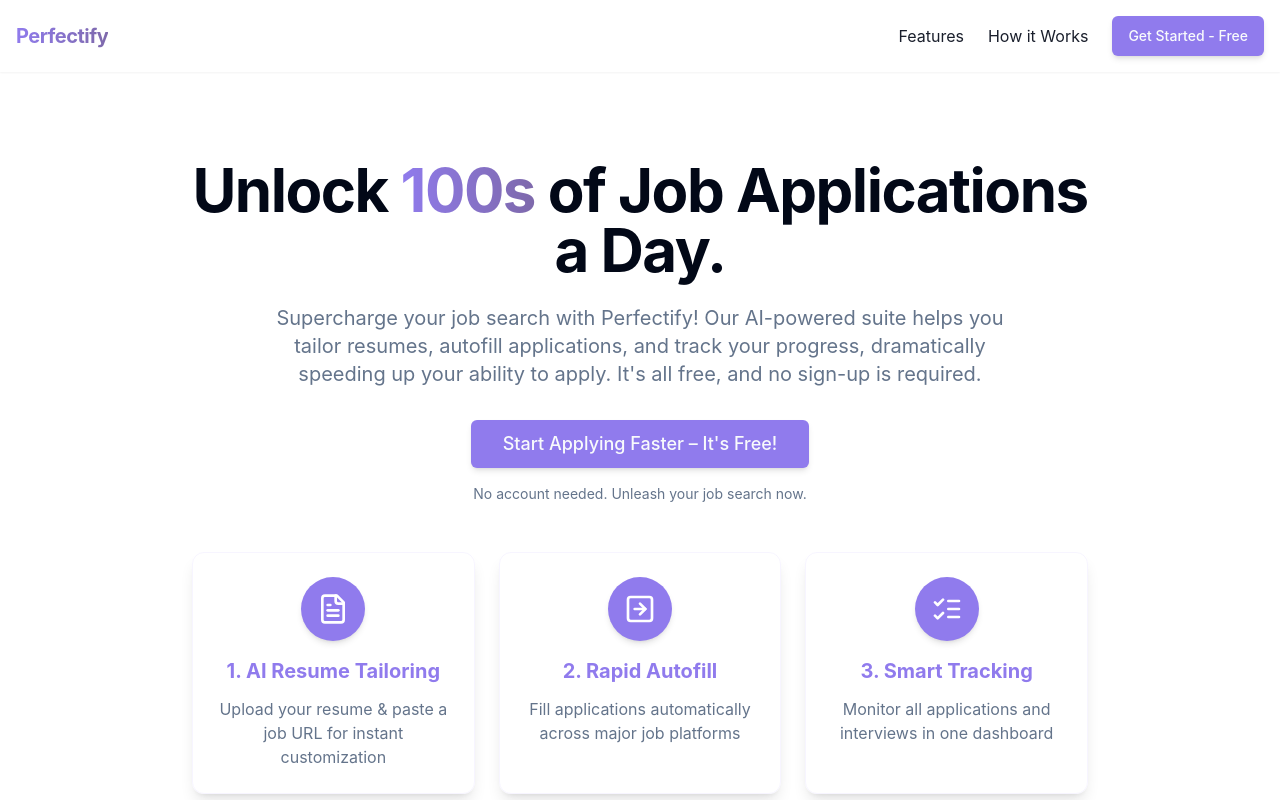
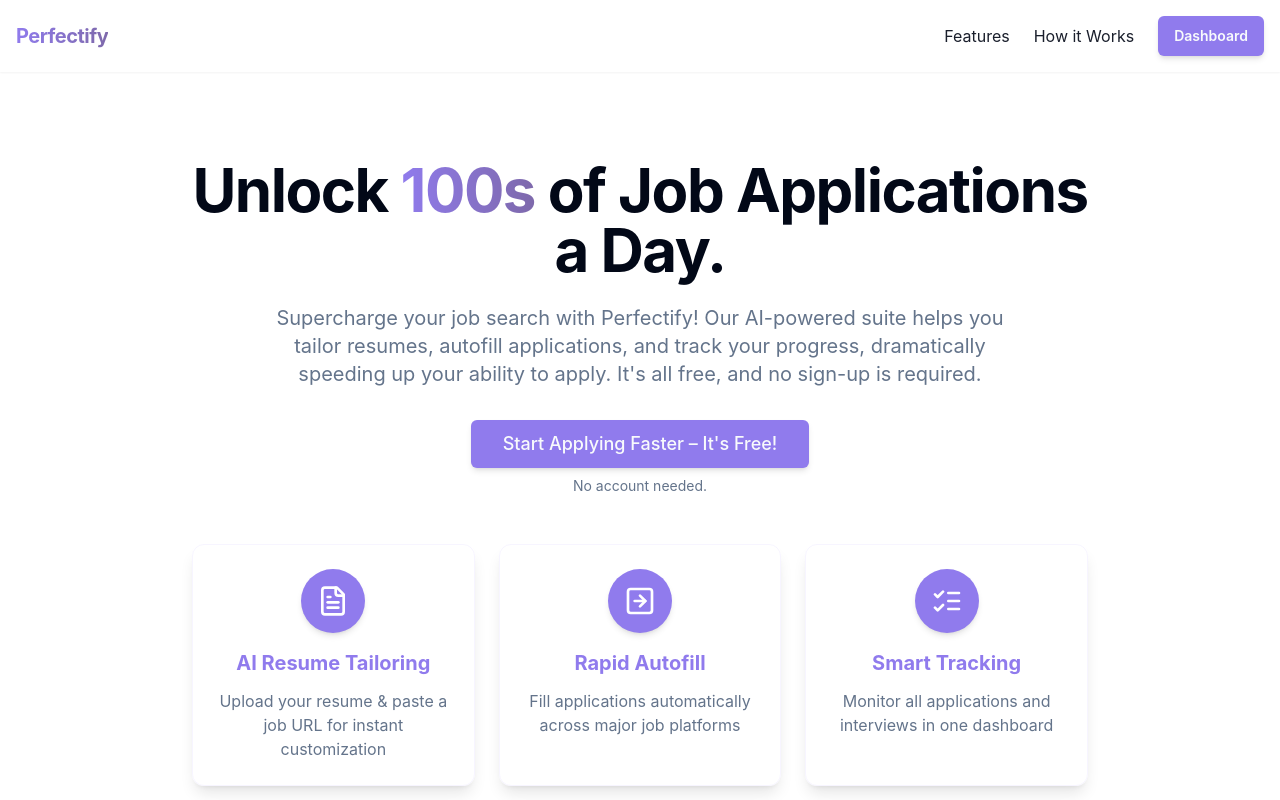
Before and after one commit to Michael-R-Dickinson/job-search-helper, a Next.js app in the folder packages/frontend/: page / in a window 1280 px wide. Shown: the top 800 px of the page. Built offline with nearby package versions, Linux system fonts and the light colour scheme.

Commit message:
content textedits

```diff
--- a/packages/frontend/src/components/BasicButton.tsx
+++ b/packages/frontend/src/components/BasicButton.tsx
@@ -3,7 +3,7 @@
 import { cn } from '@/lib/utils'
 
 const buttonVariants = cva(
-  'inline-flex items-center justify-center gap-2 whitespace-nowrap rounded-md text-sm font-medium ring-offset-background transition-colors focus-visible:outline-hidden focus-visible:ring-2 focus-visible:ring-ring focus-visible:ring-offset-2 disabled:pointer-events-none disabled:opacity-50 [&_svg]:pointer-events-none [&_svg]:size-4 [&_svg]:shrink-0',
+  'bg-perfectify-primary inline-flex items-center justify-center gap-2 whitespace-nowrap rounded-md text-sm font-medium ring-offset-background transition-colors focus-visible:outline-hidden focus-visible:ring-2 focus-visible:ring-ring focus-visible:ring-offset-2 disabled:pointer-events-none disabled:opacity-50 [&_svg]:pointer-events-none [&_svg]:size-4 [&_svg]:shrink-0 cursor-pointer',
   {
     variants: {
       variant: {
--- a/packages/frontend/src/components/Hero.tsx
+++ b/packages/frontend/src/components/Hero.tsx
@@ -24,9 +24,7 @@
             <Button className="cta-button text-lg px-8 py-6">
               {"Start Applying Faster – It's Free!"}
             </Button>
-            <p className="text-sm text-muted-foreground mt-4">
-              No account needed. Unleash your job search now.
-            </p>
+            <p className="text-sm text-muted-foreground mt-2">No account needed.</p>
           </div>
 
           {/* How Perfectify Works - Steps */}
--- a/packages/frontend/src/components/Landing/HowItWorks.tsx
+++ b/packages/frontend/src/components/Landing/HowItWorks.tsx
@@ -6,19 +6,19 @@
   <div className="grid grid-cols-1 md:grid-cols-3 gap-6" style={{ animationDelay: '0.4s' }}>
     <FeatureTile
       icon={<FileText className="w-8 h-8" />}
-      title="1. AI Resume Tailoring"
+      title="AI Resume Tailoring"
       description="Upload your resume & paste a job URL for instant customization"
       link={`#${LINKED_SECTION_IDS.RESUME_TAILORING}`}
     />
     <FeatureTile
       icon={<SquareArrowRight className="w-8 h-8" />}
-      title="2. Rapid Autofill"
+      title="Rapid Autofill"
       description="Fill applications automatically across major job platforms"
       link={`#${LINKED_SECTION_IDS.AUTOFILL}`}
     />
     <FeatureTile
       icon={<ListChecks className="w-8 h-8" />}
-      title="3. Smart Tracking"
+      title="Smart Tracking"
       description="Monitor all applications and interviews in one dashboard"
       link={`#${LINKED_SECTION_IDS.SMART_TRACKING}`}
     />
--- a/packages/frontend/src/components/NavBar.tsx
+++ b/packages/frontend/src/components/NavBar.tsx
@@ -32,7 +32,7 @@
           >
             How it Works
           </a>
-          <Button className="cta-button">Get Started - Free</Button>
+          <Button className="cta-button font-semibold">Dashboard</Button>
         </div>
         <div className="md:hidden">
           <Button variant="ghost" className="text-perfectify-primary">
--- a/packages/frontend/src/components/ResumeTailoringSection.tsx
+++ b/packages/frontend/src/components/ResumeTailoringSection.tsx
@@ -2,10 +2,11 @@
 import ResumeComparison from '@/components/ResumeComparison'
 import ProcessSteps from '@/components/ProcessSteps'
 import ExplanationSection from '@/components/ExplanationSection'
+import { LINKED_SECTION_IDS } from '@/lib/enums'
 
 const ResumeTailoringSection = () => {
   return (
-    <FeatureSection className="bg-gray-50">
+    <FeatureSection id={LINKED_SECTION_IDS.RESUME_TAILORING} className="bg-gray-50">
       <h2 className="mb-5 text-center feature-item-animate">
         Step 1: <span className="gradient-text">Craft a Winning Resume</span> for Every Role.
         Instantly.
```
